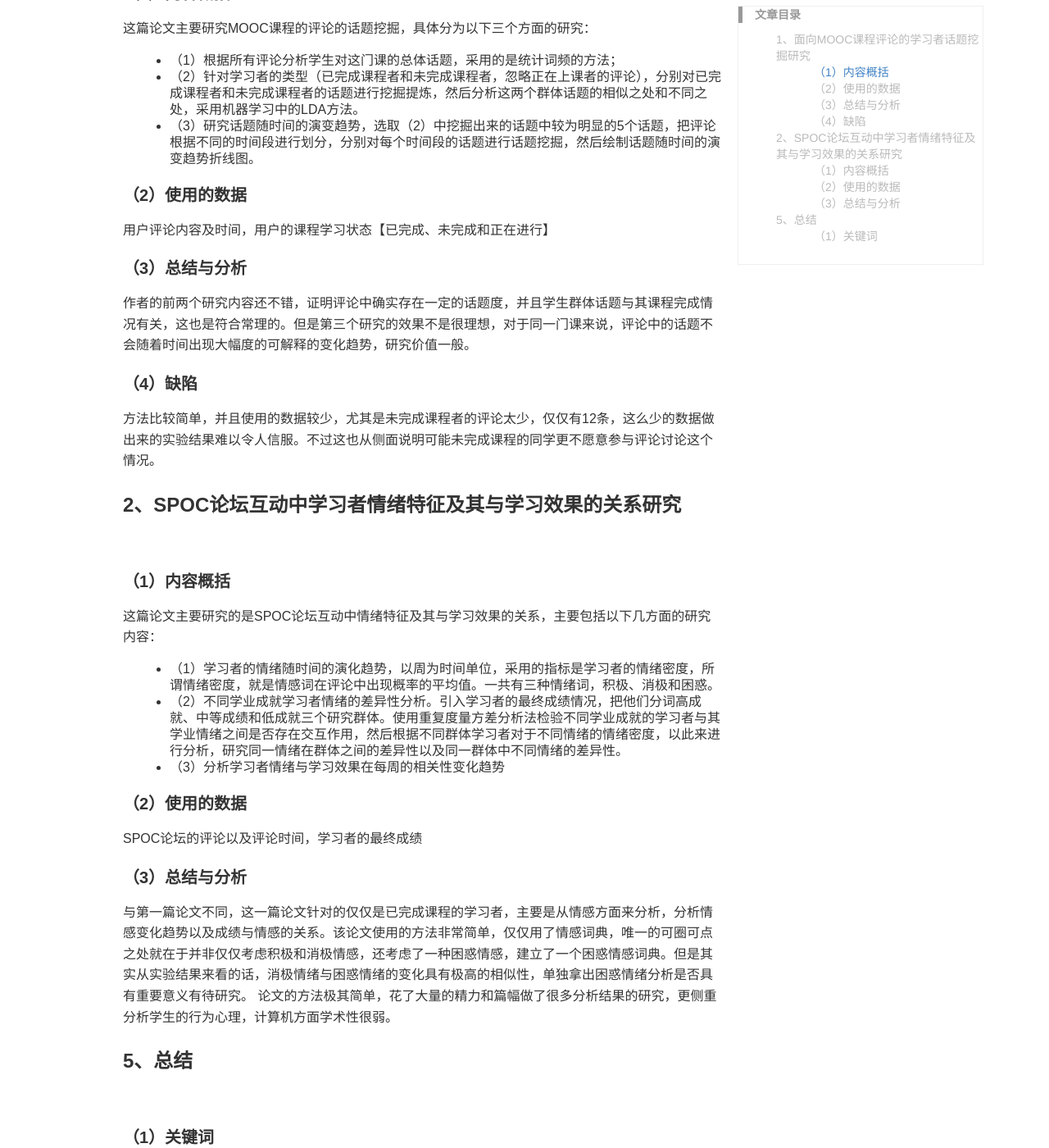
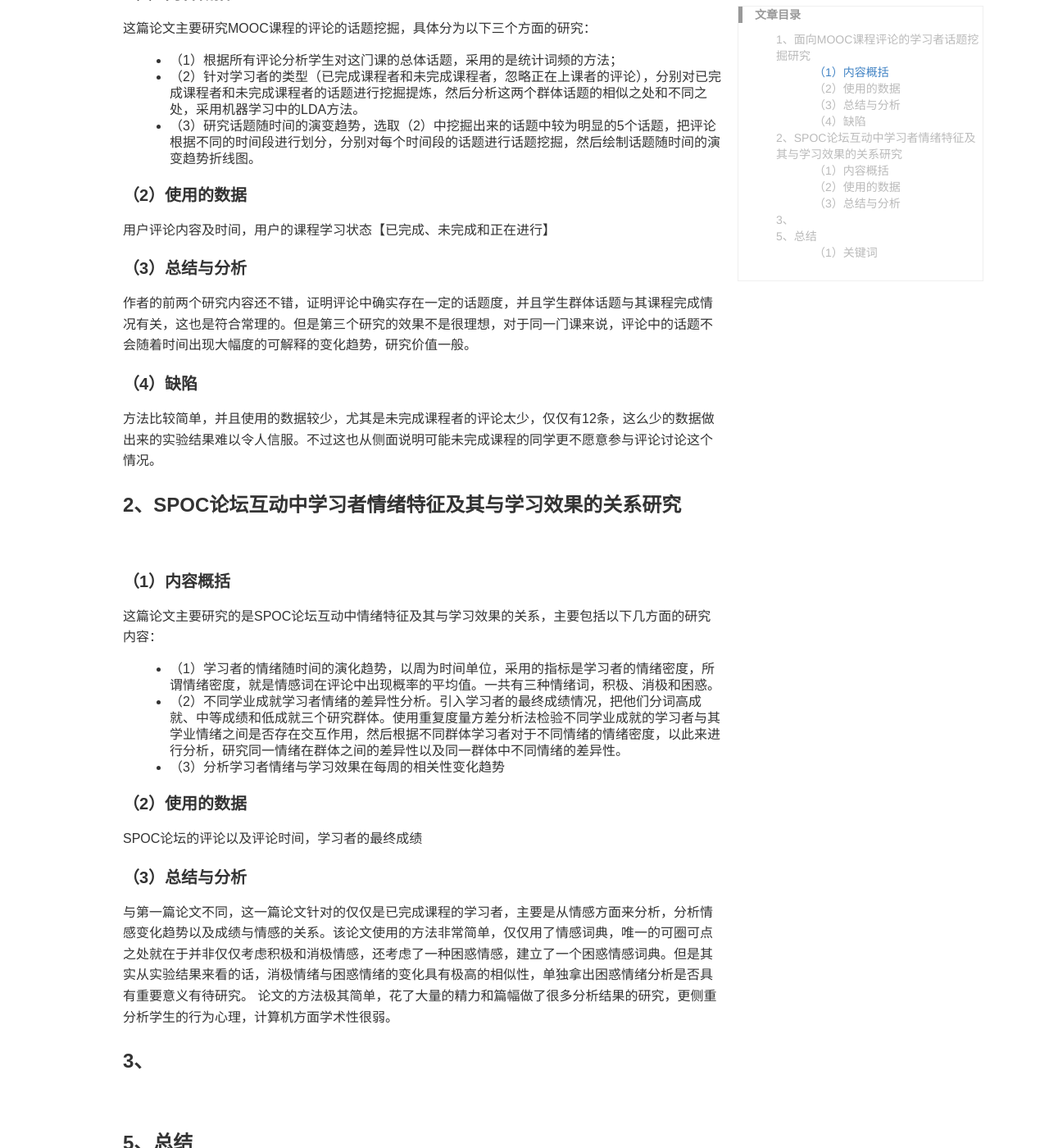
Before and after one commit to yuanmingchen/yuanmingchen.github.io, a Jekyll site: the page built from _posts/2019-04-18-Online Course nlp paper survey.md, in a window 1280 px wide and 1400 px high, scrolled down 377 px. Shown: the whole window at 82% size. Built offline with Jekyll 4.4.1, drawn with Linux system fonts in a browser that asks for light colours; comment, search, counter and statistics services are not loaded.

Commit message:
Updates _posts/2019-04-18-Online Course nlp paper survey.md
Auto commit by GitBook Editor

```diff
--- a/_posts/2019-04-18-Online Course nlp paper survey.md
+++ b/_posts/2019-04-18-Online Course nlp paper survey.md
@@ -37,7 +37,7 @@
 #### （3）总结与分析
 与第一篇论文不同，这一篇论文针对的仅仅是已完成课程的学习者，主要是从情感方面来分析，分析情感变化趋势以及成绩与情感的关系。该论文使用的方法非常简单，仅仅用了情感词典，唯一的可圈可点之处就在于并非仅仅考虑积极和消极情感，还考虑了一种困惑情感，建立了一个困惑情感词典。但是其实从实验结果来看的话，消极情绪与困惑情绪的变化具有极高的相似性，单独拿出困惑情绪分析是否具有重要意义有待研究。
 论文的方法极其简单，花了大量的精力和篇幅做了很多分析结果的研究，更侧重分析学生的行为心理，计算机方面学术性很弱。
-
+### 3、
 
 ### 5、总结
 #### （1）关键词
```
